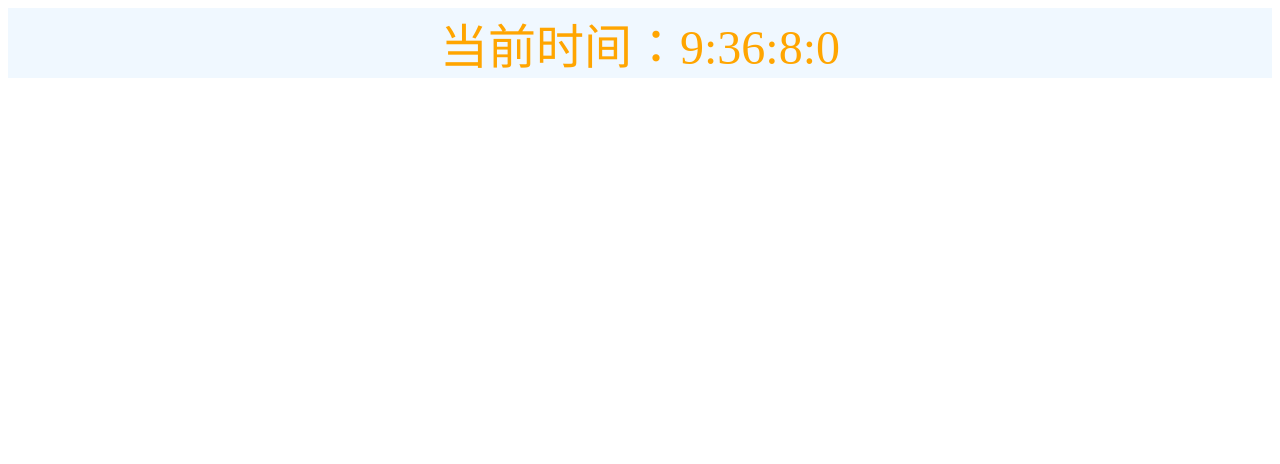
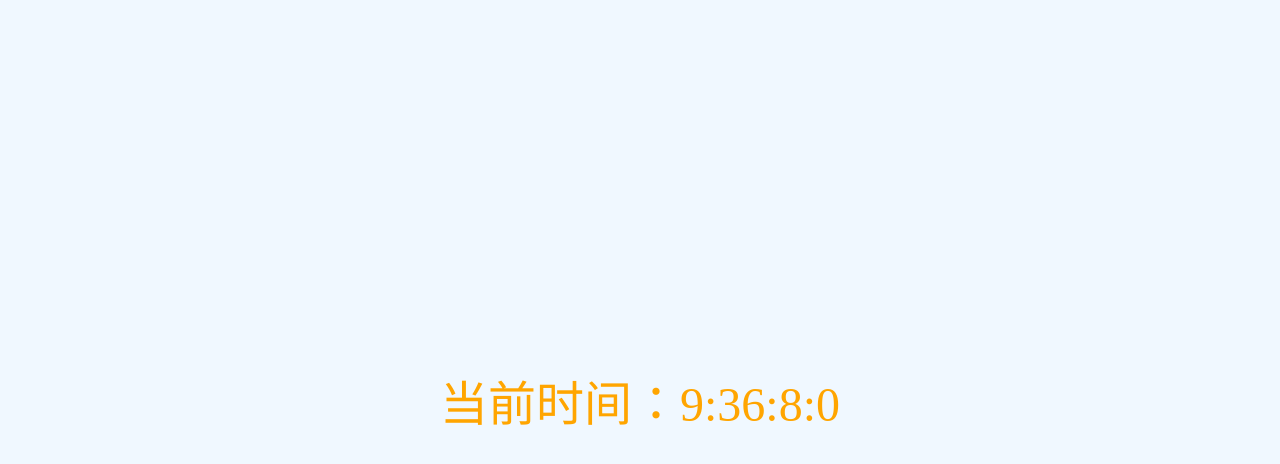
Before and after one commit to ideviant/web_timer, a plain HTML site: page index.html in a window 1280 px wide. Drawn offline with Linux system fonts and the light colour scheme.

Commit message:
modfiy style

```diff
--- a/index.html
+++ b/index.html
@@ -9,7 +9,6 @@
 </head>
 
 <body>
-    <div class="main">
     <div id="timer">当前时间：</div>
     <script>
         setInterval(function () {
@@ -21,8 +20,6 @@
             document.getElementById("timer").innerHTML = "当前时间：" + hours + ":" + minutes + ":" + seconds + ":" + milliseconds;
         }, 10);
     </script>
-    </div>
-
 </body>
 
 </html>
--- a/style.css
+++ b/style.css
@@ -1,11 +1,15 @@
-.main {
-  background-color: aliceblue;
+body {
+  padding: 0;
+  margin: 0;
 }
 
 #timer {
   display: flex;
   align-items: center;
   justify-content: center;
+  height: 100vh;
+  border: radius 10px;
+  background-color: aliceblue;
+  color: orange;
   font-size: xxx-large;
-  color: orange;
 }
```
Lines whose indentation alone changed are shown as unchanged.
